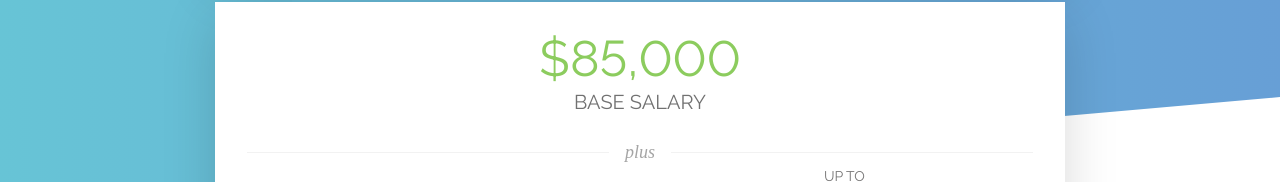
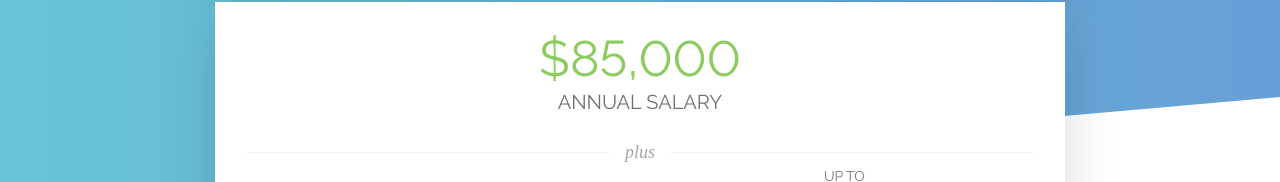
Before and after one commit to sparksuite/salary-calculator, a React (Create React App) app: page / in a window 1280 px wide. Shown: the part 559-741 px from the top of the page. Built offline with nearby package versions, Linux system fonts and the light colour scheme; a web font is replaced by a local one.

Commit message:
Refer to "base salary" as "annual salary" for clarity

```diff
--- a/src/components/compensation.tsx
+++ b/src/components/compensation.tsx
@@ -74,9 +74,9 @@ const Compensation: React.FC = () => {
 		}
 	}
 
-	// Determine base salary
+	// Determine annual salary
 	const selectedTenure = useSelector((state: AppState) => state.tenure);
-	const baseSalary = calculateSalary(
+	const annualSalary = calculateSalary(
 		levelDetails.startingSalary,
 		levelDetails.annualRaises,
 		selectedTenure
@@ -93,7 +93,7 @@ const Compensation: React.FC = () => {
 	// Return JSX
 	return (
 		<Container>
-			<Figure amount={baseSalary} subtitle='BASE SALARY' />
+			<Figure amount={annualSalary} subtitle='ANNUAL SALARY' />
 
 			<Divider text='plus' />
 
@@ -116,7 +116,7 @@ const Compensation: React.FC = () => {
 
 				<div>
 					<Figure
-						amount={baseSalary * 0.04}
+						amount={annualSalary * 0.04}
 						subtitle='MATCHING 401(k) CONTRIBUTIONS'
 						color='#67b1d6'
 						smaller={true}
--- a/src/utils/salary.ts
+++ b/src/utils/salary.ts
@@ -1,7 +1,7 @@
 // Imports
 import data from '../data.json';
 
-// Function that determines a base salary based on the starting salary + tenure
+// Function that determines an annual salary based on the starting salary + tenure
 export function calculateSalary(
 	startingSalary: number,
 	annualRaises: number[],
```
